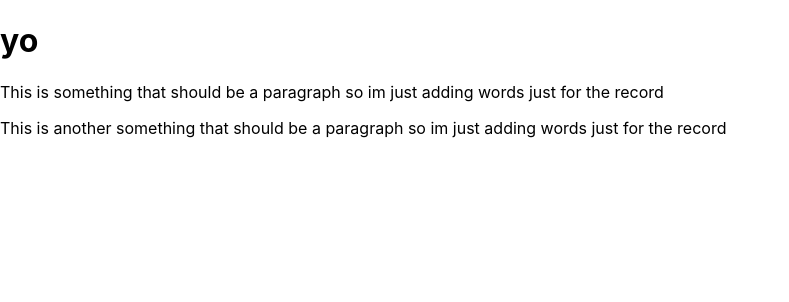
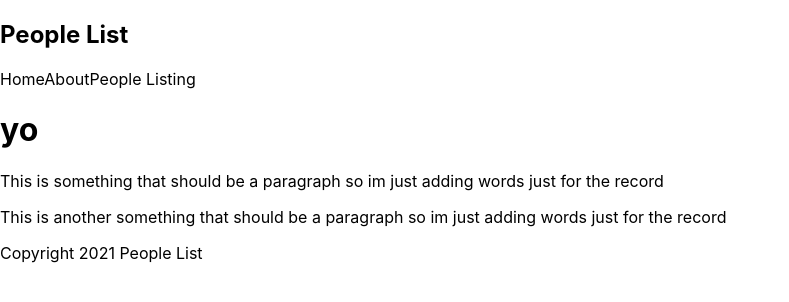
Before and after one commit to xovest/ppllist, a Next.js app: page / in a window 1280 px wide. Shown: the top 302 px of the page, without its empty margins (0-789 px from the left). Built offline with nearby package versions, Linux system fonts and the light colour scheme.

Commit message:
made components

```diff
--- /dev/null
+++ b/components/Footer.js
@@ -0,0 +1,9 @@
+const Footer = () => {
+  return (
+    <div>
+      Copyright 2021 People List
+    </div>
+  );
+}
+
+export default Footer;
--- /dev/null
+++ b/components/Navbar.js
@@ -0,0 +1,14 @@
+const Navbar = () => {
+  return (
+    <nav>
+      <div className="logo">
+        <h1>People List</h1>
+      </div>
+      <a>Home</a>
+      <a>About</a>
+      <a>People Listing</a>
+    </nav>
+  );
+}
+
+export default Navbar;
--- a/pages/index.js
+++ b/pages/index.js
@@ -1,13 +1,17 @@
 import Head from 'next/head'
 import Image from 'next/image'
 import styles from '../styles/Home.module.css'
+import Navbar from '../components/Navbar'
+import Footer from '../components/Footer'
 
 export default function Home() {
   return (
     <div>
+      <Navbar />
       <h1>yo</h1>
       <p>This is something that should be a paragraph so im just adding words just for the record</p>
       <p>This is another something that should be a paragraph so im just adding words just for the record</p>
+      <Footer />
     </div>
   )
 }
```
